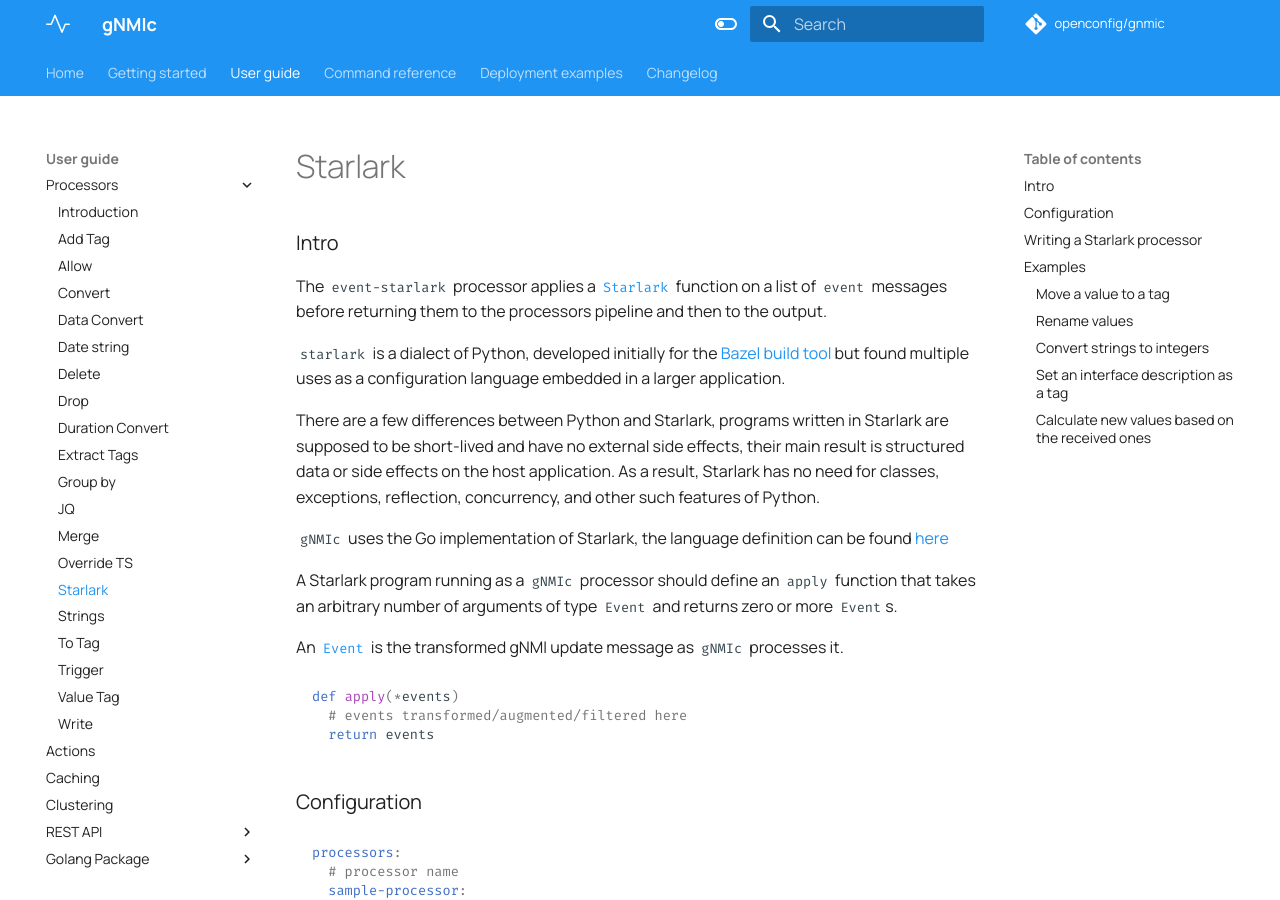
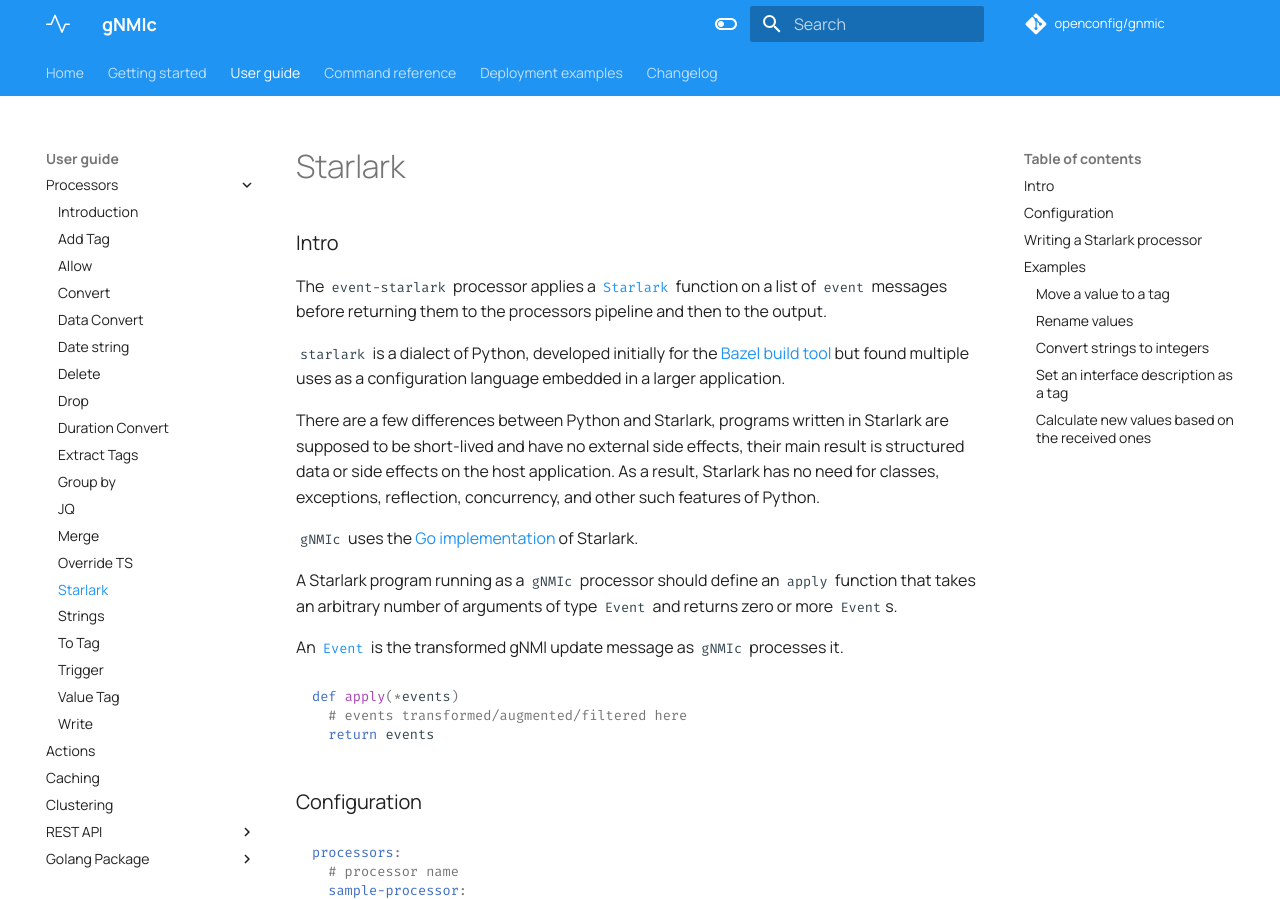
Before and after one commit to openconfig/gnmic, an MkDocs documentation site: the page built from docs/user_guide/event_processors/event_starlark.md, in a window 1280 px wide and 900 px high. Built offline with MkDocs 1.6.1 and Material for MkDocs 9.7.7, drawn with Linux system fonts in a browser that asks for light colours; comment, search, counter and statistics services are not loaded.

Commit message:
Update docs/user_guide/event_processors/event_starlark.md
Co-authored-by: Roman Dodin <dodin.roman@gmail.com>

```diff
--- a/docs/user_guide/event_processors/event_starlark.md
+++ b/docs/user_guide/event_processors/event_starlark.md
@@ -6,7 +6,7 @@ The `event-starlark` processor applies a [`Starlark`](https://github.com/google/
 
 There are a few differences between Python and Starlark, programs written in Starlark are supposed to be short-lived and have no external side effects, their main result is structured data or side effects on the host application. As a result, Starlark has no need for classes, exceptions, reflection, concurrency, and other such features of Python.
 
-`gNMIc` uses the Go implementation of Starlark, the language definition can be found [here](https://github.com/google/starlark-go/blob/master/doc/spec.md)
+`gNMIc` uses the [Go implementation](https://github.com/google/starlark-go/blob/master/doc/spec.md) of Starlark.
 
 A Starlark program running as a `gNMIc` processor should define an `apply` function that takes an arbitrary number of arguments of type `Event` and returns zero or more `Event`s.
 
```
